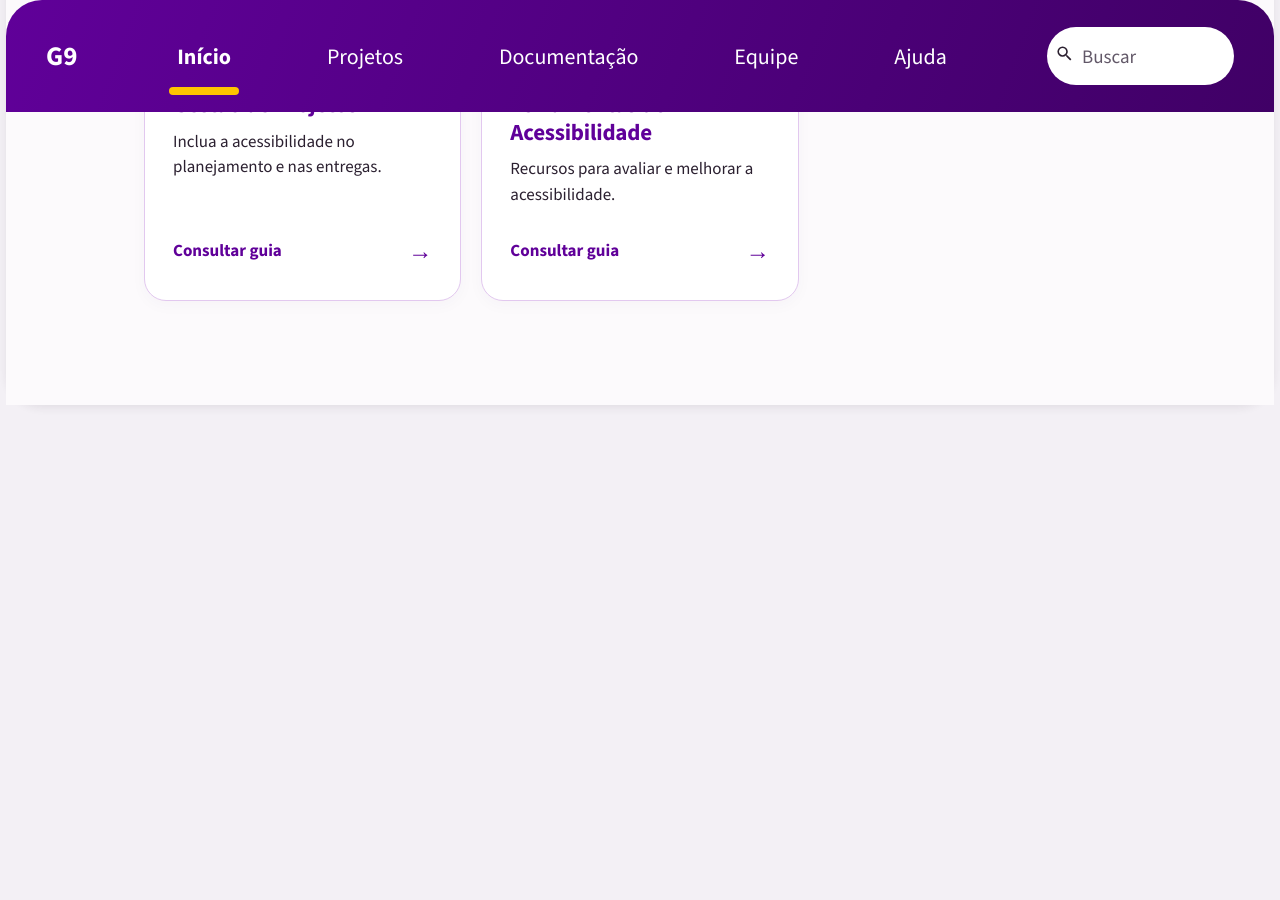
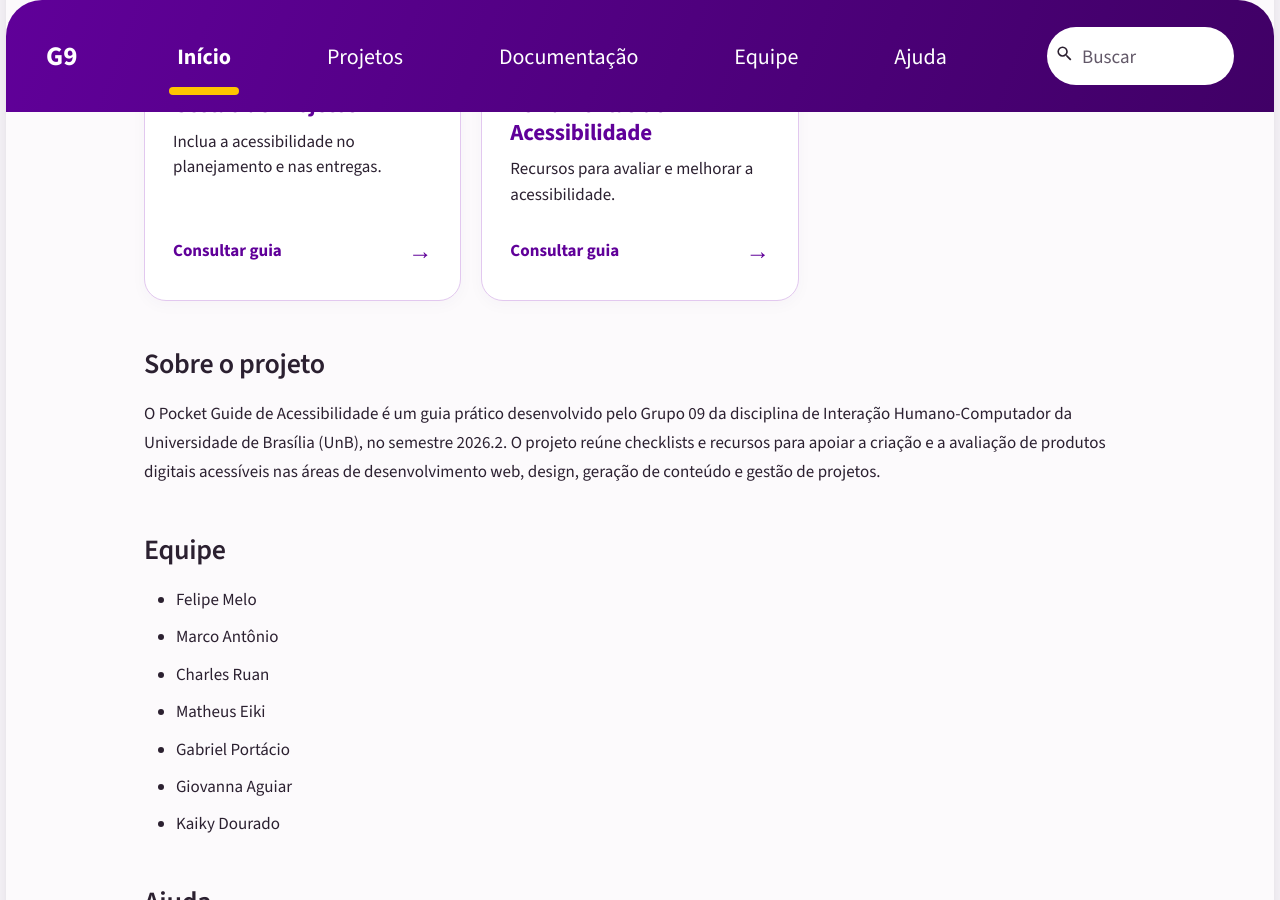
Before and after one commit to UnB-IHC/IHC_2026.2_Grupo09, an MkDocs documentation site: the page built from docs/index.md, in a window 1280 px wide and 900 px high, scrolled down 1391 px. Built offline with MkDocs 1.6.1 and Material for MkDocs 9.7.7, drawn with Linux system fonts in a browser that asks for light colours; some web fonts are replaced; before the commit the page ends 1796 px from its top, so only the background shows below that; some of the changed text lies outside the part shown.

Commit message:
docs: apresentar projeto equipe e orientações de uso

```diff
--- a/docs/index.md
+++ b/docs/index.md
@@ -33,4 +33,22 @@ Escolha uma área para consultar os checklists e colocar a acessibilidade em pr
 <a class="pocket-guide" href="tools/ferramentas.html"><span class="pocket-guide__number" aria-hidden="true">05</span><h3>Ferramentas de Acessibilidade</h3><p>Recursos para avaliar e melhorar a acessibilidade.</p><span class="pocket-guide__action">Consultar guia <span aria-hidden="true">→</span></span></a>
 </div>
 
+## Sobre o projeto {#projetos}
+
+O Pocket Guide de Acessibilidade é um guia prático desenvolvido pelo Grupo 09 da disciplina de Interação Humano-Computador da Universidade de Brasília (UnB), no semestre 2026.2. O projeto reúne checklists e recursos para apoiar a criação e a avaliação de produtos digitais acessíveis nas áreas de desenvolvimento web, design, geração de conteúdo e gestão de projetos.
+
+## Equipe
+
+- Felipe Melo
+- Marco Antônio
+- Charles Ruan
+- Matheus Eiki
+- Gabriel Portácio
+- Giovanna Aguiar
+- Kaiky Dourado
+
+## Ajuda {#ajuda}
+
+Comece escolhendo uma área na documentação. Use a busca no cabeçalho para encontrar um tema e marque os itens dos checklists durante sua consulta.
+
 </div>
```
